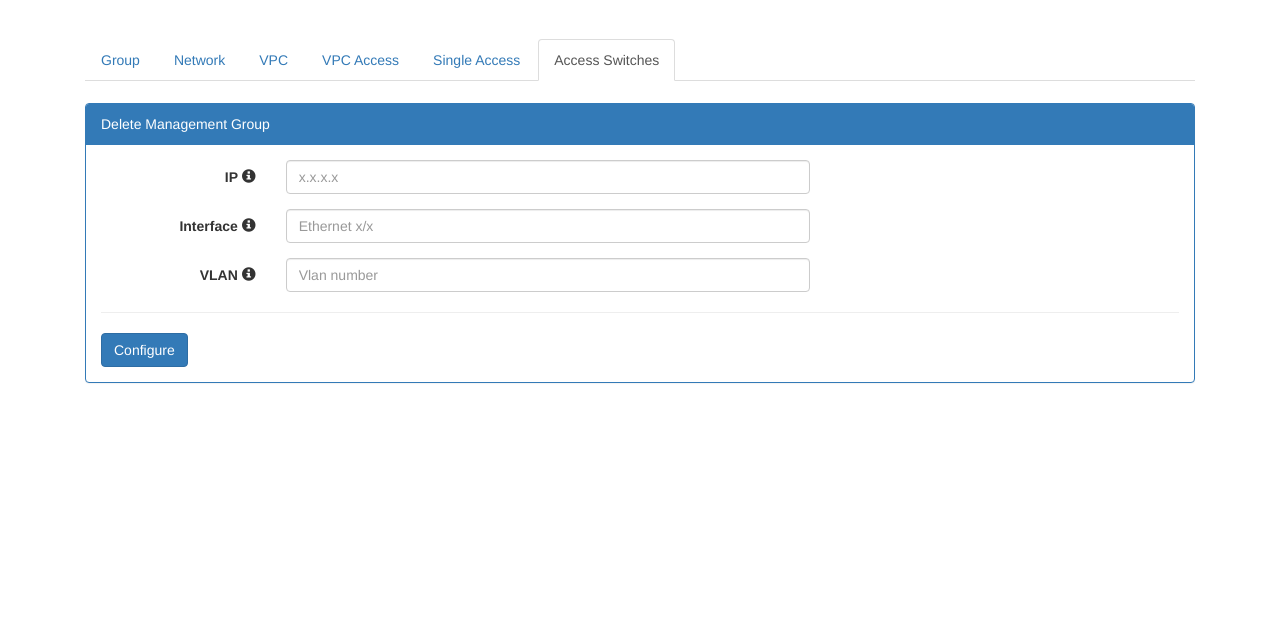
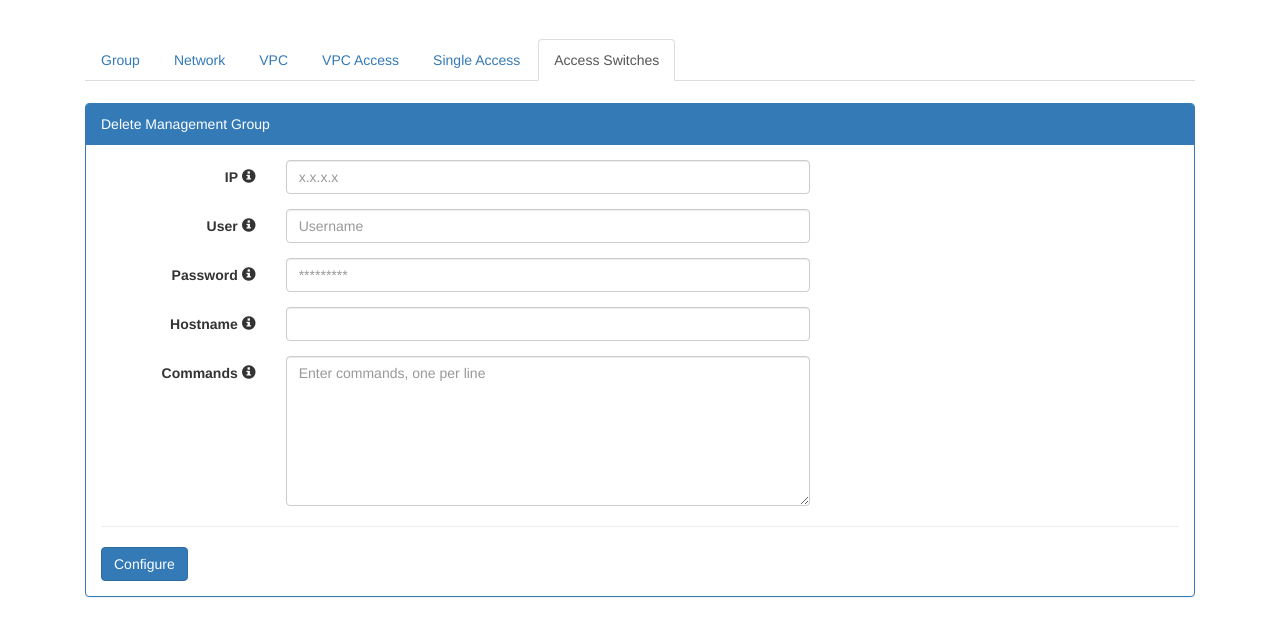
Before and after one commit to datacenter/NCAplus, a Python web app: template app/templates/create-network.html in a window 1280 px wide, after a click on "Access Switches". Shown: the part 51-687 px from the top of the page. Run offline with Jinja, Linux system fonts and the light colour scheme; the template is opened without the code that fills it, so the values that code supplies are empty; some libraries are stand-ins or nearby versions.

Commit message:
Add create and delete vpc. Started with pexpect switch configuration

```diff
--- a/app/templates/create-network.html
+++ b/app/templates/create-network.html
@@ -838,45 +838,74 @@
                                           data-toggle="popover"
                                           data-trigger="hover"
                                           title="IP"
-                                          data-content="Ingress the switch management IP">
+                                          data-content="Ingress the switch IP">
                                     </span>
                         </label>
                         <div class="{{ txtinputclassmd }}">
-                            <input type="text" class="form-control" maxlength="50" id="ip_access_switch" value=""
-                                   name="ip_access_switch" placeholder="x.x.x.x">
+                            <input type="text" class="form-control" maxlength="50" id="access_switch_ip" value=""
+                                   name="access_switch_ip" placeholder="x.x.x.x">
                         </div>
                     </div>
                     <div class="form-group">
-                        <label class="{{ labelclass }}"> Interface
+                        <label class="{{ labelclass }}"> User
                                     <span class="glyphicon glyphicon-info-sign" aria-hidden="true"
                                           data-toggle="popover"
                                           data-trigger="hover"
-                                          title="Interface"
-                                          data-content="Ingress the interface to be configured">
+                                          title="User"
+                                          data-content="Ingress the switch username to be configured">
                                     </span>
                         </label>
                         <div class="{{ txtinputclassmd }}">
-                            <input type="text" class="form-control" maxlength="50" id="interface_access_switch"
+                            <input type="text" class="form-control" maxlength="50" id="access_switch_user"
                                    value=""
-                                   name="interface_access_switch" placeholder="Ethernet x/x">
+                                   name="access_switch_user" placeholder="Username">
                         </div>
                     </div>
                     <div class="form-group">
-                        <label class="{{ labelclass }}"> VLAN
+                        <label class="{{ labelclass }}"> Password
+                                    <span class="glyphicon glyphicon-info-sign" aria-hidden="true"
+                                          data-toggle="popover"
+                                          data-trigger="hover"
+                                          title="Password"
+                                          data-content="Specify the network to be configured inside the switch">
+                                    </span>
+                        </label>
+                        <div class="{{ txtinputclassmd }}">
+                            <input type="password" class="form-control" maxlength="50" id="access_switch_password"
+                                   value="" name="access_switch_password" placeholder="*********">
+                        </div>
+                    </div>
+                    <div class="form-group">
+                        <label class="{{ labelclass }}"> Hostname
+                                    <span class="glyphicon glyphicon-info-sign" aria-hidden="true"
+                                          data-toggle="popover"
+                                          data-trigger="hover"
+                                          title="Hostname"
+                                          data-content="Specify the switch hostname">
+                                    </span>
+                        </label>
+                        <div class="{{ txtinputclassmd }}">
+                            <input type="text" class="form-control" maxlength="50" id="access_switch_hostname"
+                                   value="" name="access_switch_hostname" placeholder="">
+                        </div>
+                    </div>
+                    <div class="form-group">
+                        <label class="{{ labelclass }}"> Commands
                                     <span class="glyphicon glyphicon-info-sign" aria-hidden="true"
                                           data-toggle="popover"
                                           data-trigger="hover"
                                           title="VLAN"
-                                          data-content="Specify the network to be configured inside the switch">
+                                          data-content="Commands to be executed within the access switch">
                                     </span>
                         </label>
                         <div class="{{ txtinputclassmd }}">
-                            <input type="text" class="form-control" maxlength="50" id="vlan_access_switch" value=""
-                                   name="vlan_access_switch" placeholder="Vlan number">
+                            <textarea class="form-control" maxlength="500" id="access_switch_commands"
+                                   value="" name="access_switch_password" placeholder="Enter commands, one per line"
+                            style="font-family: inherit;min-height: 150px;"></textarea>
                         </div>
                     </div>
                     <hr>
-                    <button id="btn_access_switch" type="button" class="btn btn-primary" onclick="access_switch()">
+                    <button id="btn_access_switch" type="button" class="btn btn-primary" onclick="configure_access_switch()">
                         Configure
                     </button>
                 </div>
@@ -1068,6 +1097,7 @@ function delete_group() {
 function get_delete_vpc_assigned_ports(){
     $('#sel_delete_vpc_name').rules("add", "required");
     if($('#network_form').valid()){
+            $('#delete_vpc_ports').html('')
             $('#operation').val('get_delete_vpc_assigned_ports')
             $('#network_form').submit();
             $('#delete_vpc_response').html('<img src="/static/images/loading.gif" style="height:20px" />');
@@ -1325,8 +1355,23 @@ function delete_network_profile(){
     $('#sel_delete_network_profile').rules('remove','required')
 }
 
-
-
+function configure_access_switch(){
+    $('#access_switch_ip').rules('add','required')
+    $('#access_switch_user').rules('add','required')
+    $('#access_switch_password').rules('add','required')
+    $('#access_switch_commands').rules('add','required')
+    $('#access_switch_hostname').rules('add','required')
+    if($('#network_form').valid()){
+            $('#operation').val('configure_access_switch')
+            $('#network_form').submit();
+            $('#access_switch_response').html('<img src="/static/images/loading.gif" style="height:20px" />');
+    }
+    $('#access_switch_ip').rules('remove','required')
+    $('#access_switch_user').rules('remove','required')
+    $('#access_switch_password').rules('remove','required')
+    $('#access_switch_commands').rules('remove','required')
+    $('#access_switch_hostname').rules('remove','required')
+}
 
 
 
```
Also changed, not shown: app/access_switch_manager/switch_controller.py (added, +29 -0 lines), app/apic_manager/apic.py (+45 -1 lines), app/views.py (+23 -20 lines), app/access_switch_manager/__init__.py (added).
